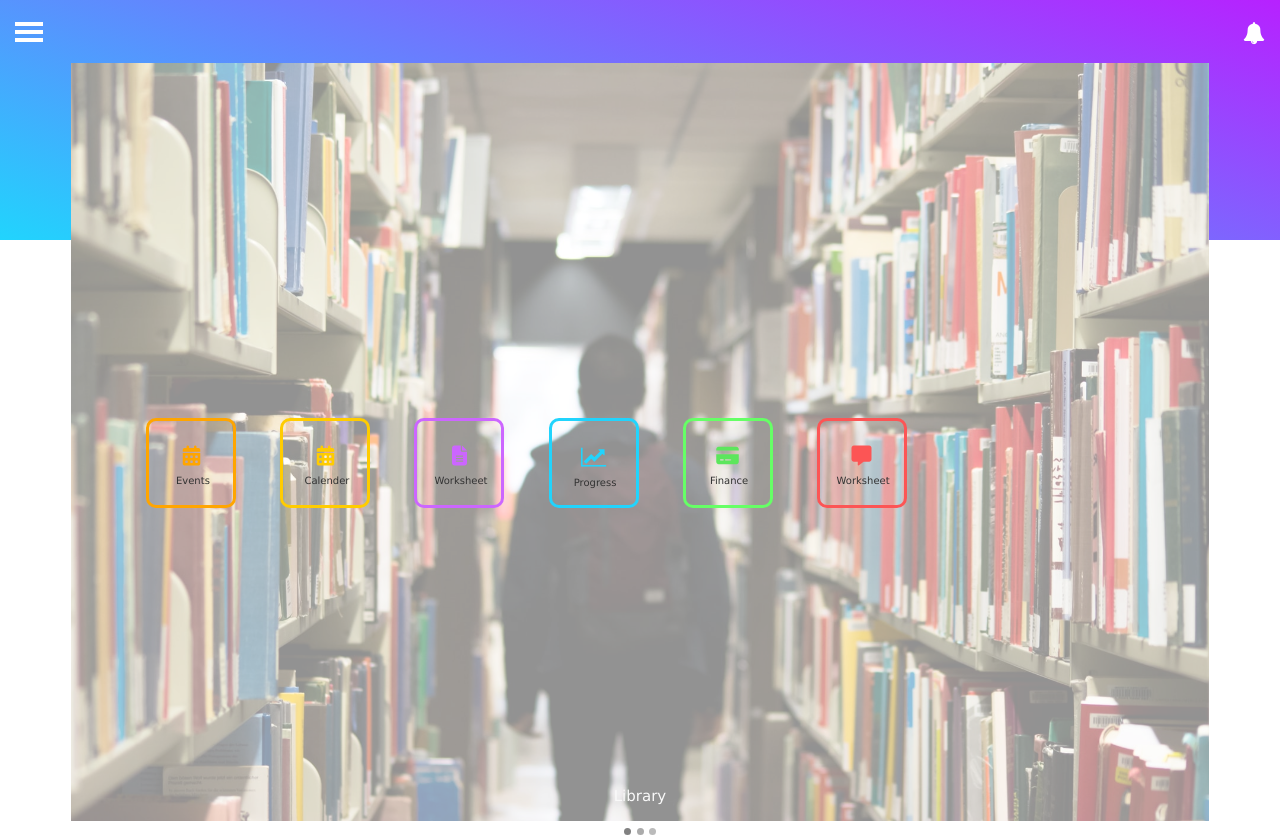
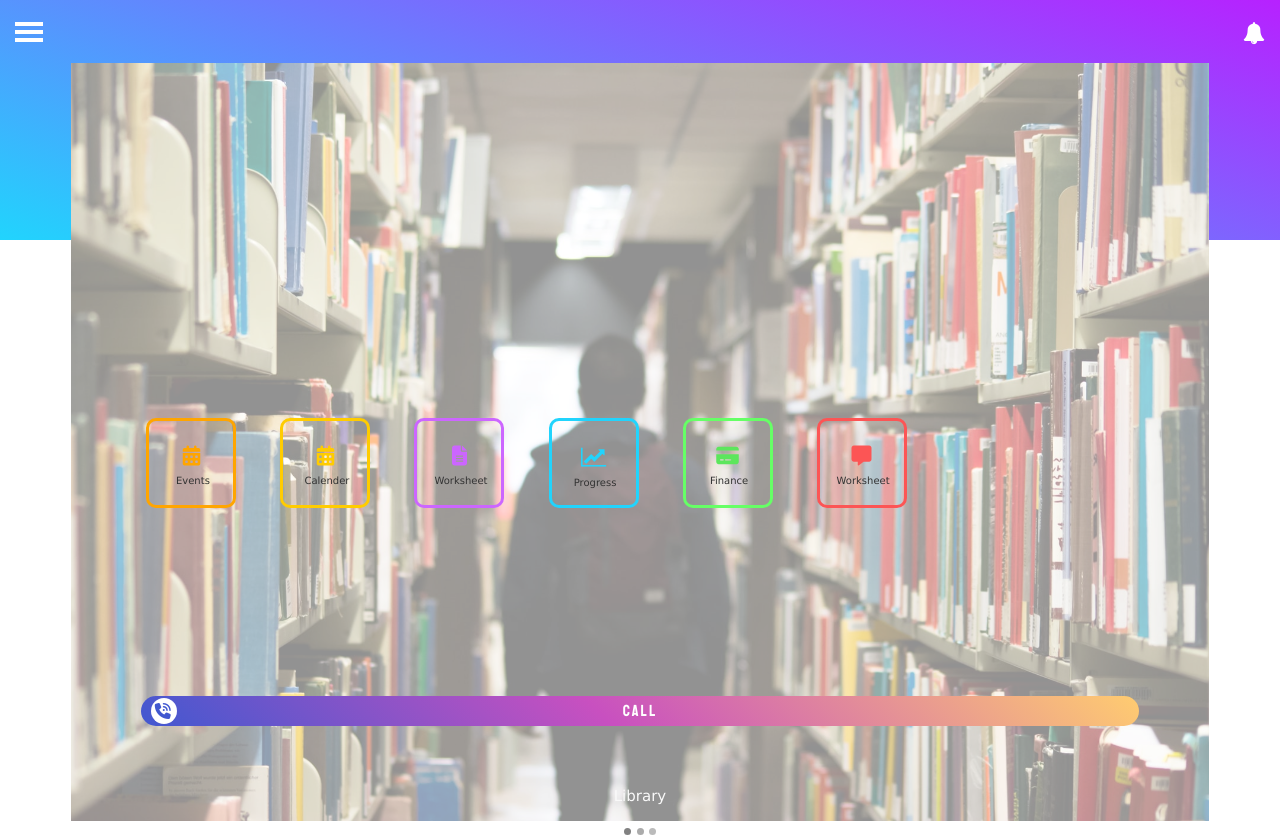
Before and after one commit to ItsPalash/school, a plain HTML site: page index.html in a window 1280 px wide. Drawn offline with Linux system fonts and the light colour scheme; a web font is replaced by a local one.

Commit message:
Update index.html

```diff
--- a/index.html
+++ b/index.html
@@ -94,7 +94,14 @@ background-image: linear-gradient(19deg, #21D4FD 0%, #B721FF 100%); color:white;
 		</div>
 	</center>
 </div>
+<div style="position:absolute; top:87%; left:11%; width:78%; height:30px; border-radius:20px;background-color: #4158D0;
+background-image: linear-gradient(43deg, #4158D0 0%, #C850C0 46%, #FFCC70 100%); color:white;font-family: 'Staatliches', cursive; letter-spacing:2px;
+">
+<div style="position:absolute; top:2px; left:1%; width:26px; height:26px; border-radius:20px; background:white; color: #4158D0;"><center style="margin-top:4px;"><i class="fas fa-phone-volume"></i></center>
 
+</div>
+ <center style="margin-top:5px;">Call</center>
+ </div>
 <script>
 var slideIndex = 0;
 showSlides();
```
